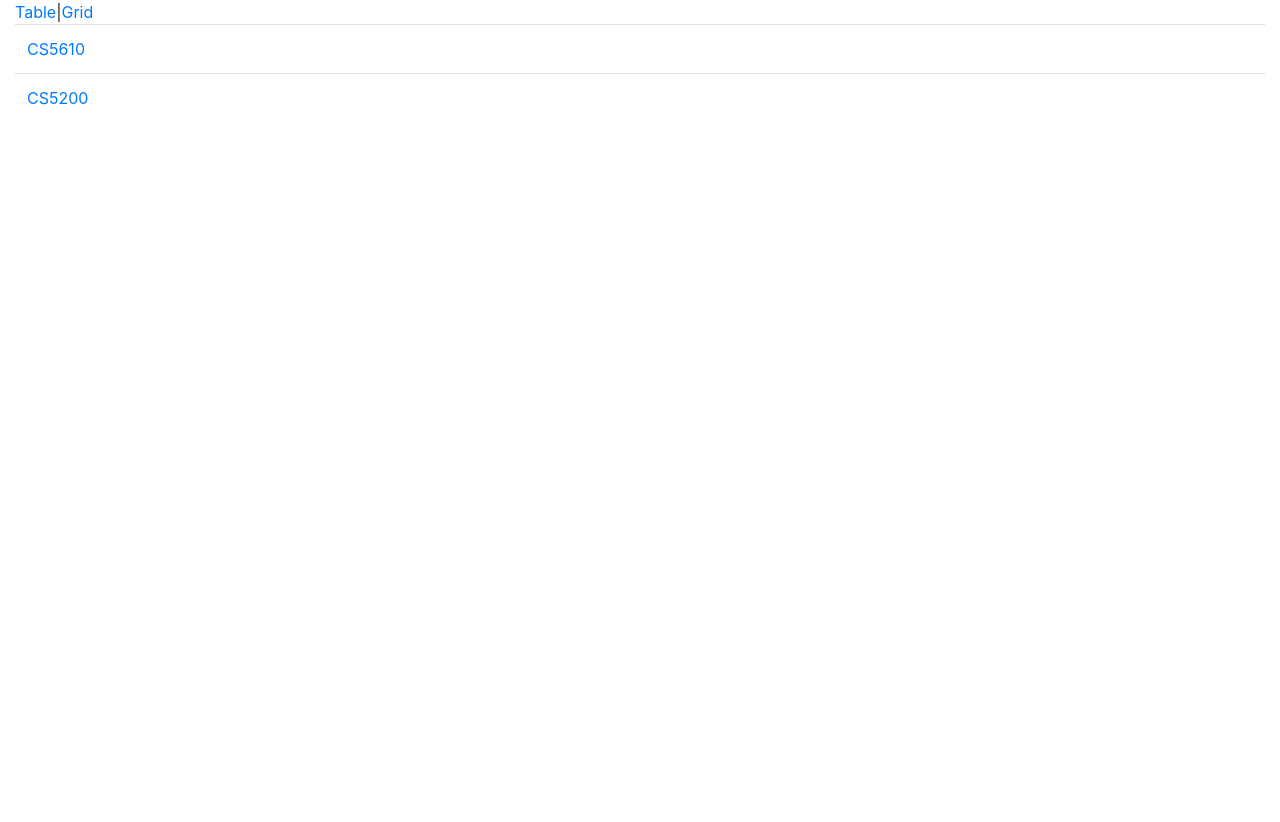
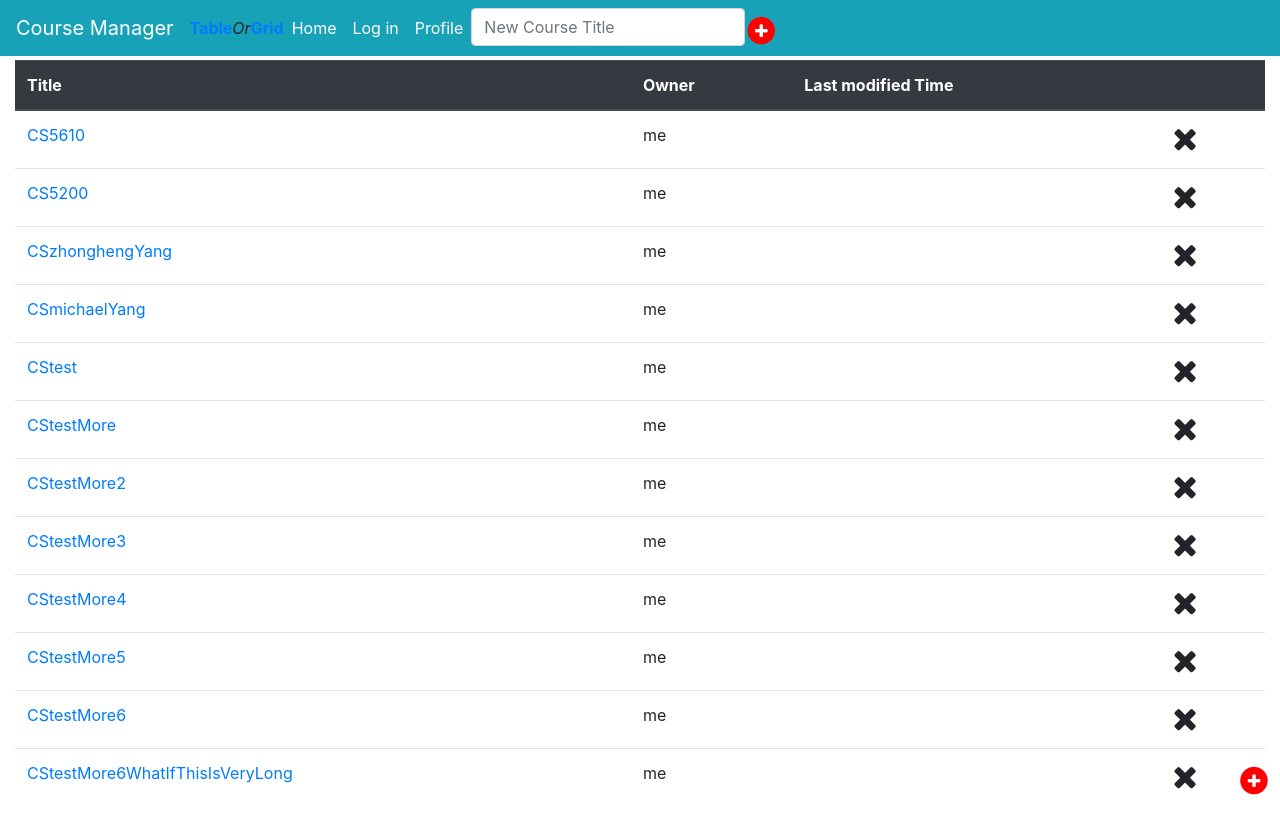
Before and after one commit to michaelyangbling/Content-Management-System-Publisher-ReactJs, a React (Create React App) app: page /course/grid in a window 1280 px wide. Before the commit the page ends 800 px from the top, so only its background shows below. Built offline with nearby package versions, Linux system fonts and the light colour scheme.

Commit message:
course table done

```diff
--- a/package.json
+++ b/package.json
@@ -4,6 +4,10 @@
   "private": true,
   "dependencies": {
     "bootstrap": "^4.2.1",
+    "font-awesome": "^4.7.0",
+    "jquery": "^3.3.1",
+    "popper": "^1.0.1",
+    "popper.js": "^1.14.6",
     "react": "^16.7.0",
     "react-dom": "^16.7.0",
     "react-router-dom": "^4.3.1",
--- /dev/null
+++ b/src/components/CourseRow.js
@@ -0,0 +1,29 @@
+import React,{Component} from 'react'
+import {Link}  from 'react-router-dom'
+import '../../node_modules/font-awesome/css/font-awesome.css';
+export default class CourseRow extends Component{
+    constructor(props){super(props)
+        this.removeRow=this.removeRow.bind(this)
+    }
+
+    removeRow(){
+        this.props.removeMe(this.props.id)
+    }
+    render(){
+        let course=this.props.course
+        return  (
+                <tr style={{cursor:"pointer"}}>
+                <td>
+                    <Link to={`/course/edit/${course.id}`}>
+                        {course.title}
+                    </Link>
+                </td>
+                <td>me</td>
+                <td></td>
+                <td><i className="fa fa-times fa-2x" onClick={this.removeRow}></i></td>
+
+                </tr>
+        )
+    }
+
+}
--- a/src/containers/CourseRow.js
+++ /dev/null
@@ -1,18 +0,0 @@
-import React,{Component} from 'react'
-import {Link}  from 'react-router-dom'
-export default class CourseRow extends Component{
-    constructor(props){super()}
-    render(){
-        let course=this.props.course
-        return  (
-                <tr>
-                <td>
-                    <Link to={`/course/edit/${course.id}`}>
-                        {course.title}
-                    </Link>
-                </td>
-                </tr>
-        )
-    }
-
-}
--- a/src/containers/CourseTable.js
+++ b/src/containers/CourseTable.js
@@ -1,20 +1,85 @@
 import React from 'react';
-import CourseRow from './CourseRow';
+import CourseRow from '../components/CourseRow';
+import '../../node_modules/bootstrap/dist/css/bootstrap.css';
 
 export default class CourseTable extends React.Component{
     constructor(props){
-        super()
+        super(props)
+        var state={};var course
+        for(course in this.props.courses){
+        state[String(this.props.courses[course].id)]=true
+        }
+        this.state=state
+        this.handleRowsMount=this.handleRowsMount.bind(this)
     }
+
+
+    handleRowsMount(id){
+        this.setState({[id]: false})
+    }
+
     render(){
         return (
-            <table className="table">
-            <tbody>
-            { this.props.courses.map((course) =>
-                <CourseRow course={course}/>
-            )}
-            </tbody>
+            <div className="table-responsive">
+            <table className="table table-hover">
+                <thead className="thead-dark">
+                    <tr>
+                        <th>Title</th>
+                        <th>Owner</th>
+                        <th>Last modified Time</th>
+                        <th></th>
+                    </tr>
+
+                </thead>
+                <tbody>
+                {/* { this.props.courses.map((course) =>
+                <CourseRow course={course} removeMe={this.handleRowsMount} key={course.id}/>)} */}
+                { this.props.courses.map((course) =>
+
+                    {
+                        if (this.state[String(course.id)]===true){
+                            //console.log(this.state[String(course.id)])
+                            return <CourseRow course={course} removeMe={this.handleRowsMount} id={course.id} key={course.id}/>}
+                        else
+                            return null
+                    }//reatc require must have a key, even not used
+                )}
+                </tbody>
             </table>
+            </div>
         )
 
     }
 }
+
+// <div class="table-responsive">
+//   <table class="table table-hover">
+//     <thead class="thead-dark">
+//         <tr>
+//             <th>Title</th>
+//             <th>Owner</th>
+//             <th>Last modified Time</th>
+//             <th>&nbsp</th>
+//         </tr>
+
+//     </thead>
+
+//     <tbody>
+//         <tr
+//         onclick="location.href='../courseEditor/courseEditor.template.client.html'" style="cursor:pointer">
+//             <td>Title Exmaple: cs 5610 </td>
+//             <td>Owner Example: me</td>
+//             <td>Last modified Time Example: 6:45 PM</td>
+//             <td>Example: Delete</td>
+//         </tr>
+
+//         <tr
+//         onclick="location.href='../courseEditor/courseEditor.template.client.html'" style="cursor:pointer">
+//             <td>Title Exmaple2: cs 5610 </td>
+//             <td>Owner Example2: me</td>
+//             <td>Last modified Time Example2: 6:45 PM</td>
+//             <td>Example2: Delete</td>
+//         </tr>
+//     </tbody>
+//   </table>
+// </div>
--- a/src/containers/WhiteBoard.js
+++ b/src/containers/WhiteBoard.js
@@ -1,23 +1,87 @@
 //WhiteBoard Container
 import React from 'react';
 import {BrowserRouter as Router, Route, Link}  from 'react-router-dom'
+import '../../node_modules/bootstrap/dist/css/bootstrap.css';
+import '../../node_modules/bootstrap/dist/js/bootstrap.min.js'
+import '../../node_modules/jquery/dist/jquery.min.js'
+import '../../node_modules/font-awesome/css/font-awesome.css';
+import './courseList.style.client.css';
 import CourseTable from './CourseTable'
 //install router: npm i react-router-dom --save  fails but work, npm install --save react-router-dom fails
+//onClick
 class WhiteBoard extends React.Component{
     constructor(){
         super()
         this.courses=require('./test.json')}
-    render(){ return(<Router>
+    render(){
+      return(
+      //Router  contain at most one node, Link/Route should be in Router, so make Router the root
+        <Router>
+        <div style={{paddingTop: 60 + "px"}}>
+        <nav className="navbar navbar-expand-sm fixed-top navbar-dark bg-info">
+        <a className="navbar-brand" href="#">
+         Course Manager</a>
+         <Link to="/course/table"><b>Table</b></Link>
+          <i> Or </i>
+          <Link to="/course/grid"><b>Grid</b></Link>
+        {/* <Router>
           <div>
-                        <Link to="/course/table">Table</Link>
-                        |<Link to="/course/grid">Grid</Link>
+          <Link to="/course/table"><b>Table</b></Link>
+          <i> Or </i>
+          <Link to="/course/grid"><b>Grid</b></Link>
+          </div>
+        </Router> */}
+        <button className="navbar-toggler"
+                 type="button"
+                 data-toggle="collapse"
+                 data-target="#MyNavbarNavDropdown">
+          <span className="navbar-toggler-icon"></span>
+        </button>
+        <div className="collapse navbar-collapse" id="MyNavbarNavDropdown">
+           <ul className="navbar-nav">
+             <li className="nav-item active">
+               <a className="nav-link" href="#">Home</a>
+             </li>
+
+             <li className="nav-item active">
+               <a className="nav-link" href="#">Log in</a>
+             </li>
+
+             <li className="nav-item active">
+               <a className="nav-link" href="#">Profile</a>
+             </li>
+             <li className="nav-item active" >
+               <input placeholder="New Course Title" className="form-control" id="createNewCourse"/>
+             </li>
+             <li className="nav-item active" >
+               <span className="fa-stack btn red">
+                  <i className="fa fa-circle fa-stack-2x"></i>
+                  <i className="fa fa-plus fa-stack-1x fa-inverse"></i>
+               </span>
+             </li>
+           </ul>
+        </div>
+
+        </nav>
+      <span className="fa-stack wd-bottom-right btn">
+      <i className="fa fa-circle fa-stack-2x" ></i>
+      <i className="fa fa-plus fa-stack-1x fa-inverse"></i>
+      </span>
+      <Route path="/course/table"
+                  render={() => <CourseTable courses={this.courses}/>}/>
+      <Route path="/course/grid"
+                  render={() => <CourseTable courses={this.courses}/>}/>
+      {/* <Router>
+      <div>
           <Route path="/course/table"
                   render={() => <CourseTable courses={this.courses}/>}/>
           <Route path="/course/grid"
                   render={() => <CourseTable courses={this.courses}/>}/>
       </div>
-                    </Router>)
+      </Router> */}
+      </div>
+      </Router>
+        )
     }
 }
-
 export default WhiteBoard
--- /dev/null
+++ b/src/containers/courseList.style.client.css
@@ -0,0 +1,7 @@
+.wd-bottom-right {
+	color: red; position: fixed;
+	bottom:10px; right: 10px;}
+
+.red {
+	color:red;
+}
--- a/src/containers/test.json
+++ b/src/containers/test.json
@@ -63,4 +63,65 @@
       "title": "CS5200",
       "modules": []
     }
+    ,
+    {
+      "id": "5",
+      "title": "CSzhonghengYang",
+      "modules": []
+    }
+    ,
+
+    {
+      "id": "6",
+      "title": "CSmichaelYang",
+      "modules": []
+    }
+    ,
+
+    {
+      "id": "7",
+      "title": "CStest",
+      "modules": []
+    },
+    {
+      "id": "8",
+      "title": "CStestMore",
+      "modules": []
+    }
+    ,
+    {
+      "id": "9",
+      "title": "CStestMore2",
+      "modules": []
+    }
+    ,
+    {
+      "id": "10",
+      "title": "CStestMore3",
+      "modules": []
+    }
+    ,
+    {
+      "id": "11",
+      "title": "CStestMore4",
+      "modules": []
+    }
+    ,
+    {
+      "id": "12",
+      "title": "CStestMore5",
+      "modules": []
+    }
+    ,
+    {
+      "id": "13",
+      "title": "CStestMore6",
+      "modules": []
+    }
+    ,
+    {
+      "id": "14",
+      "title": "CStestMore6WhatIfThisIsVeryLong",
+      "modules": []
+    }
   ]
```
Also changed, not shown: 1 other file (tests, documents, lock files or other folders). Lines whose indentation alone changed are shown as unchanged.
